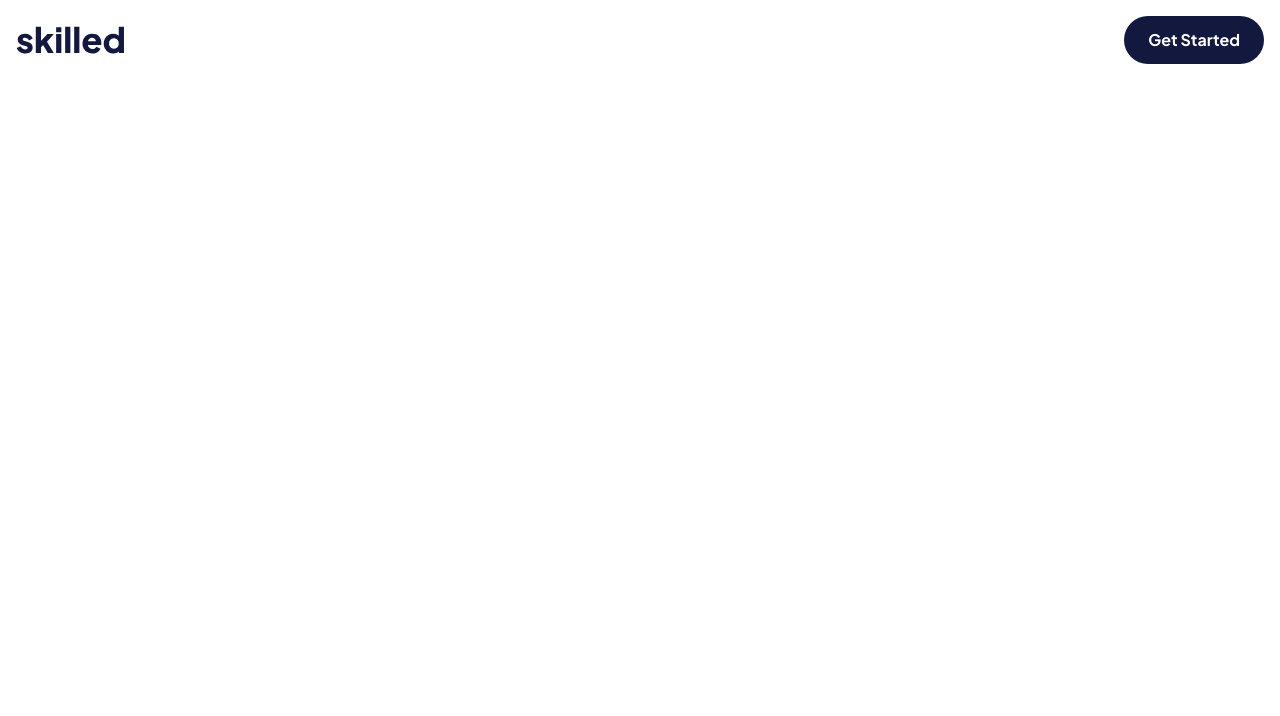
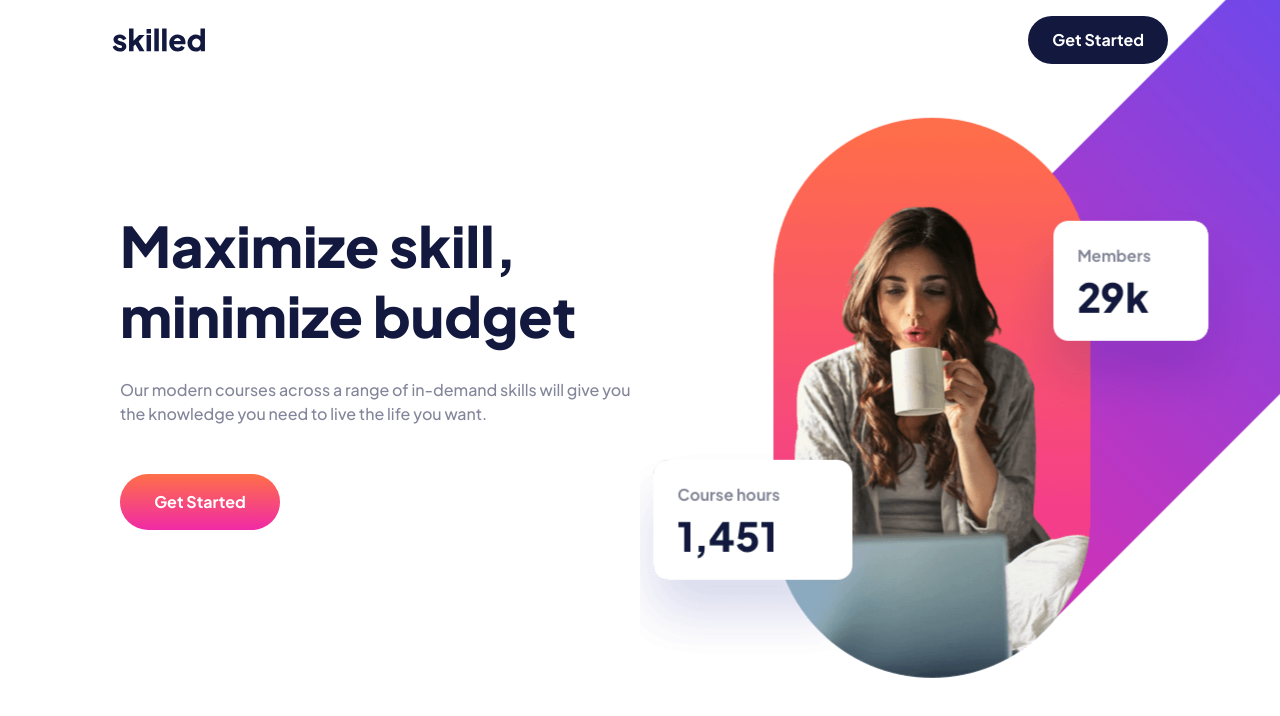
Before and after one commit to xpress-dev/e-learning-landing-page, a React (Vite) app: page / in a window 1280 px wide. Shown: the top 716 px of the page. Built offline with nearby package versions, Linux system fonts and the light colour scheme.

Commit message:
implemented hero section

```diff
--- a/src/App.jsx
+++ b/src/App.jsx
@@ -1,10 +1,12 @@
 import React from 'react';
 import Header from './components/Header';
+import Hero from './components/Hero';
 
 const App = () => {
   return (
-    <main>
+    <main className='overflow-x-hidden'>
       <Header />
+      <Hero />
     </main>
   );
 };
--- a/src/components/Header.jsx
+++ b/src/components/Header.jsx
@@ -1,8 +1,8 @@
 import logoDark from '../assets/logo-dark.svg';
 const Header = () => {
   return (
-    <header className='w-full flex justify-between p-4 items-center'>
-      <img src={logoDark} className='h-7' />
+    <header className='w-full flex justify-between p-4 sm:px-12 items-center lg:max-w-[72rem] lg:mx-auto '>
+      <img src={logoDark} className='h-6' />
       <button className='px-6 py-3 rounded-full bg-[#13183f] text-white font-semibold hover:bg-[#666ca3]'>
         Get Started
       </button>
--- /dev/null
+++ b/src/components/Hero.jsx
@@ -0,0 +1,42 @@
+import mobileHeroImage from '../assets/image-hero-mobile.png';
+import tabletHeroImage from '../assets/image-hero-tablet.png';
+import desktopHeroImage from '../assets/image-hero-desktop.png';
+
+const Hero = () => {
+  return (
+    <section className='flex flex-col sm:flex-row py-3.5 px-4 sm:h-[35rem] lg:h-[40rem] lg:max-w-[72rem] lg:mx-auto '>
+      <div className='flex flex-col gap-7 sm:w-1/2  sm:py-5 sm:pl-10 '>
+        <h1 className='text-[40px] sm:text-md sm:mt-10 text-[#13183f] w-3/4 sm:w-full font-extrabold leading-tight lg:text-[3.5rem] lg:mt-24'>
+          Maximize skill, minimize budget
+        </h1>
+        <p className='text-[#83869a]'>
+          Our modern courses across a range of in-demand skills will give you
+          the knowledge you need to live the life you want.
+        </p>
+        <button className='px-8 py-4 text-white bg-gradient-to-b from-[#ff6f48] to-[#f02aa6] rounded-full w-40 font-semibold mt-5'>
+          Get Started
+        </button>
+      </div>
+      <div className='flex-1 hidden sm:block'>&nbsp;</div>
+      <div
+        className='absolute top-0 right-0 w-1/2 h-[35rem] -z-50 hidden sm:block lg:hidden'
+        style={{
+          backgroundImage: `url('${tabletHeroImage}')`,
+          backgroundPosition: '10% 60%',
+          backgroundRepeat: 'no-repeat',
+        }}
+      ></div>
+      <div
+        className='absolute top-0 right-0 w-1/2 h-[45rem] -z-50 hidden lg:block'
+        style={{
+          backgroundImage: `url('${desktopHeroImage}')`,
+          backgroundPosition: '10% 90%',
+          backgroundRepeat: 'no-repeat',
+        }}
+      ></div>
+      <img src={mobileHeroImage} className='sm:hidden' />
+    </section>
+  );
+};
+
+export default Hero;
```
